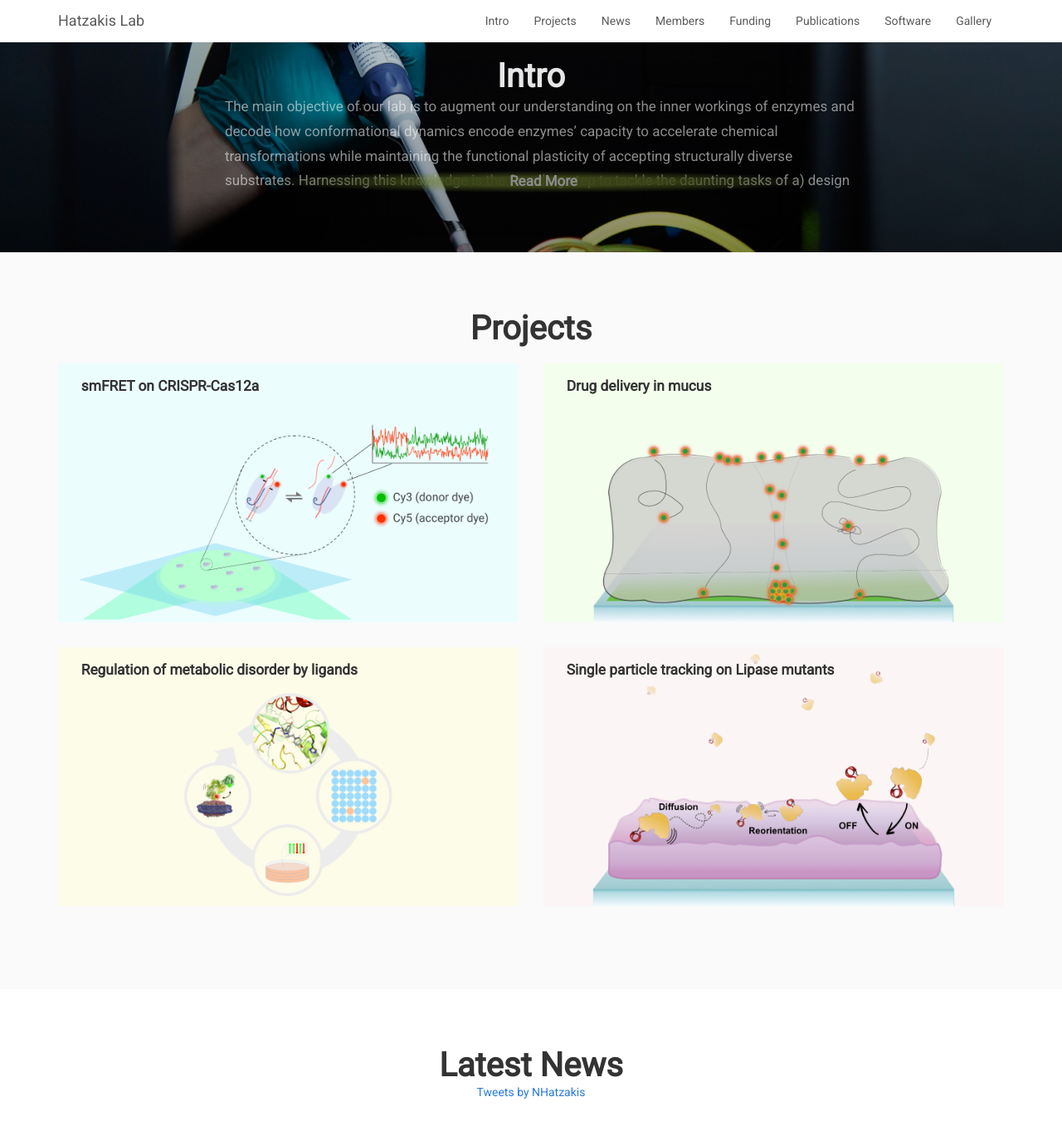
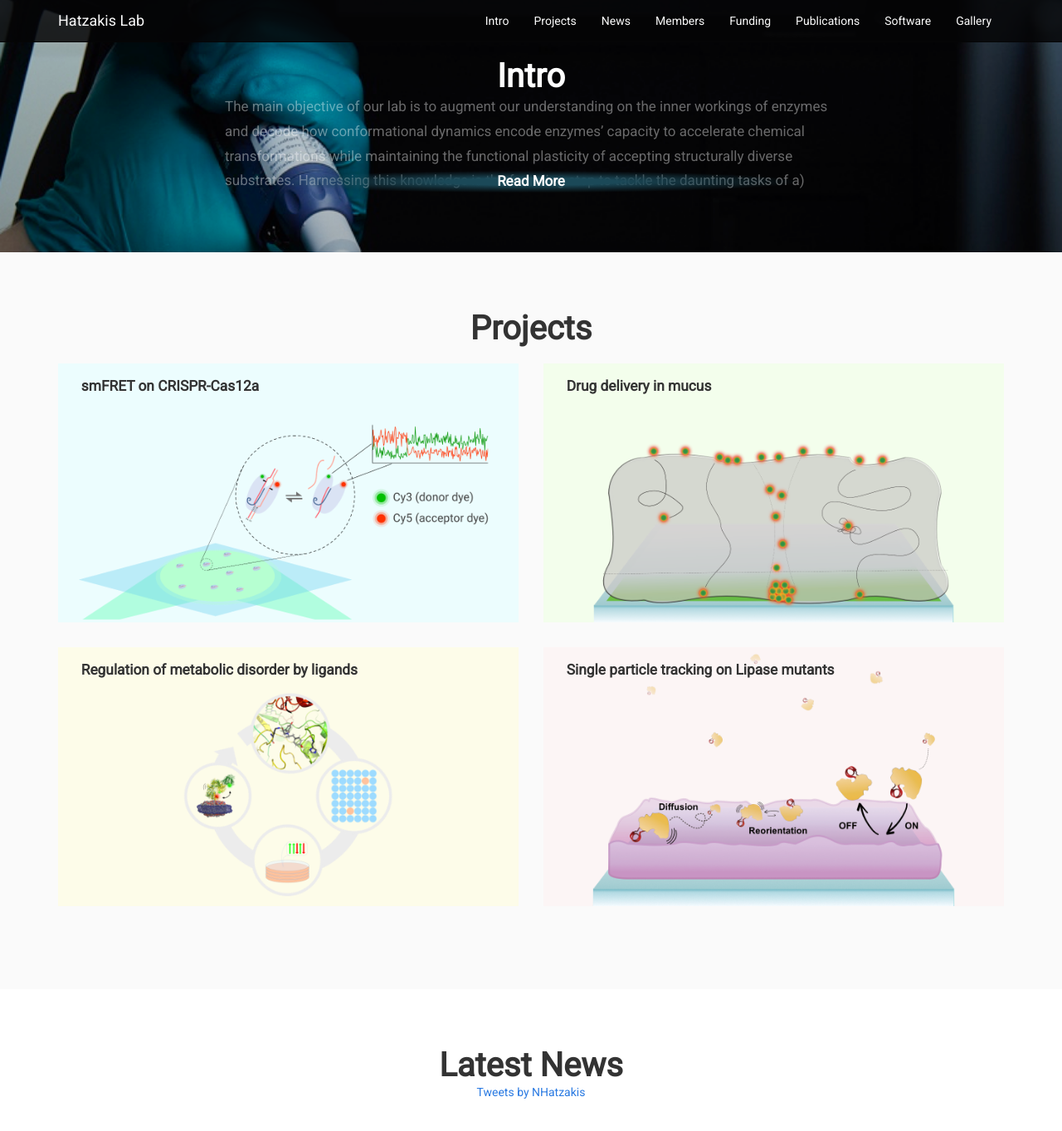
Before and after one commit to hatzakislab/hatzakislab.github.io, a Jekyll site: the page built from index.md, in a window 1280 px wide and 1400 px high. Shown: the top 1363 px of the window at 83% size. Built offline with Jekyll 4.4.1, drawn with Linux system fonts in a browser that asks for light colours; some web fonts are replaced; comment, search, counter and statistics services are not loaded.

Commit message:
Updated header

```diff
--- a/_includes/header.html
+++ b/_includes/header.html
@@ -33,7 +33,7 @@
                     conventional assays due to averaging a large number of unsynchronized molecules.
                 </p>
                 <p class="read-more">
-                    <a href="#" class="button">Read More</a></p>
+                    <a style="text-decoration: none" href="#" class="button">Read More</a></p>
             </div>
         </div>
     </section>
--- a/_includes/nav.html
+++ b/_includes/nav.html
@@ -5,11 +5,10 @@
                     data-target="#bs-example-navbar-collapse-1">
                 <span class="sr-only">Toggle navigation</span> 🧬🔬🤔 <i class="fa fa-bars"></i>
             </button>
-            <a class="navbar-brand page-scroll disabled" href="#page-top">
+            <a class="navbar-brand page-scroll disabled" href="/">
                 Hatzakis Lab
             </a>
         </div>
-
         <div class="collapse navbar-collapse" id="bs-example-navbar-collapse-1">
             <ul class="nav navbar-nav">
                 <li>
--- a/_sass/site.sass
+++ b/_sass/site.sass
@@ -7,6 +7,9 @@ $color-lightgrey: lightgrey
 $color-fontblack: #333333
 $default-font-size: 17px
 $header-bg: black
+
+$navbar-font-color: #FBFBFB
+$navbar-bg-color: rgba(5, 5, 6, 0.85)
 
 // The grey rows
 .bg-light-gray
@@ -62,129 +65,61 @@ header
     .navbar-collapse
       float: right
 
-.navbar-default
-  border-color: rgba(34, 34, 34, 0.05)
-  -webkit-transition: all 0.35s
-  -moz-transition: all 0.35s
-  transition: all 0.35s
-  background-color: white
+  background-color: $navbar-bg-color
+  border-color: $navbar-bg-color
+  margin: 0px
 
-  .navbar-header
-    .navbar-brand
-      color: $color-semiblack
-
-      &:hover, &:focus
-        color: $text-hover
-
-  .navbar-toggle
-    font-size: 14px
-    color: $color-semiblack
-    padding: 8px 10px
-
-  .nav > li > a
-    color: $color-semiblack
-    background-color: transparent
-
-    &:focus
-      color: $color-semiblack
-      background-color: transparent
+  a, li, ul
+    color: $navbar-font-color
 
     &:hover
-      color: $text-hover
-      background-color: transparent
+      color: $navbar-font-color
+      transition: 0.5s
 
-  .nav > li.active > a
-    color: $text-hover
-    background-color: transparent
+  div > div.navbar-header.page-scroll > button
+    border-color: rgba(1, 1, 1, 0)
+    background-color: rgba(255, 255, 255, 0.22)
 
-.navbar-default .nav > li.active > a
-  &:hover, &:focus:hover
-    background-color: transparent
+  #bs-example-navbar-collapse-1
+    border-color: $navbar-bg-color
 
-  .navbar-default
-    background-color: transparent
-    border-color: transparent
-
-    .nav > li > a
-      color: $color-lightgrey
-
-      &:hover
-        color: white
-
-      &:focus
-        color: white
-
-      &:focus:hover
-        color: white
-
-    .navbar-header
-      color: $color-lightgrey
-
-      .navbar-brand
-        color: $color-lightgrey
-
-        &:hover, &:focus, &:focus:hover
-          color: white
-
-  // section below for when not at the top
-  .navbar-default.affix
-    background-color: white
-    border-color: rgba(34, 34, 34, 0.1)
-
-    .navbar-header
-      .navbar-brand
-        color: $color-semiblack
-        background-color: transparent
-
-        &:hover, &:focus
-          color: $text-hover
-
-    .nav > li > a
-      color: $color-semiblack
-
-      &:focus
-        color: $color-semiblack
-
-      &:hover, &:focus:hover
-        color: $text-hover
+  button
+    // hamburger menu
+    color: $navbar-font-color
 
 /* --- Intro ---
 #intro
   .container
     max-width: 768px
     color: white
-    opacity: 0.9
 
   p
     font-size: $default-font-size
     color: white
-    //opacity: 0.2
 
   ul
     font-size: $default-font-size
 
   .hidden-box
     max-height: 120px
-    opacity: 0.6
     position: relative
     overflow: hidden
     color: #727272
+    width: 100%
 
-    @media screen and (min-width: 768px)
-      width: 768px
-      overflow: hidden
+  .hidden-box p:not(.read-more)
+    opacity: 0.4
 
   .hidden-box .read-more
     position: absolute
     bottom: 0
-    left: 0
     width: 100%
     text-align: center
     margin: 0
     padding: 0
 
     /* "transparent" only works here because == rgba(0,0,0,0) */
-    background-image: radial-gradient(rgba(108, 127, 41, 0.94) 26.05%, transparent 62.18%)
+    background-image: radial-gradient(#1B4958 20.05%, transparent 62.18%)
     background-size: cover
 
   .read-more .button
--- a/assets/js/textReveal.js
+++ b/assets/js/textReveal.js
@@ -15,18 +15,19 @@ $(".hidden-box .button").click(function () {
 
     $up
         .css({
-            // Set height to prevent instant jumpdown when max height is removed
             "height": $up.height(),
             "max-height": 9999,
             "color": "#333333",
-
         })
         .animate({
             "height": totalHeight,
-            "opacity":1
         });
 
-    // fade out read-more
+    $ps.animate({
+        "opacity": 0.9
+    });
+
+    // fade out read-more button
     $p.fadeOut();
 
     // prevent jump-down
```
Also changed, not shown: assets/img/header-bg.min.png, assets/img/header-bg.png.
